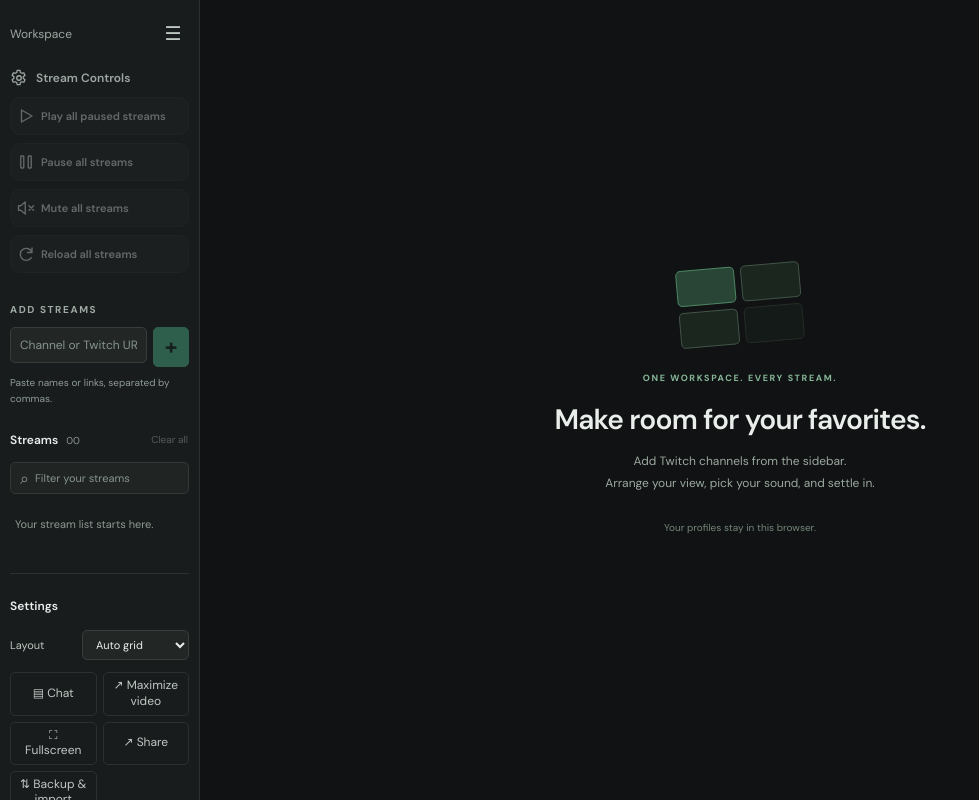
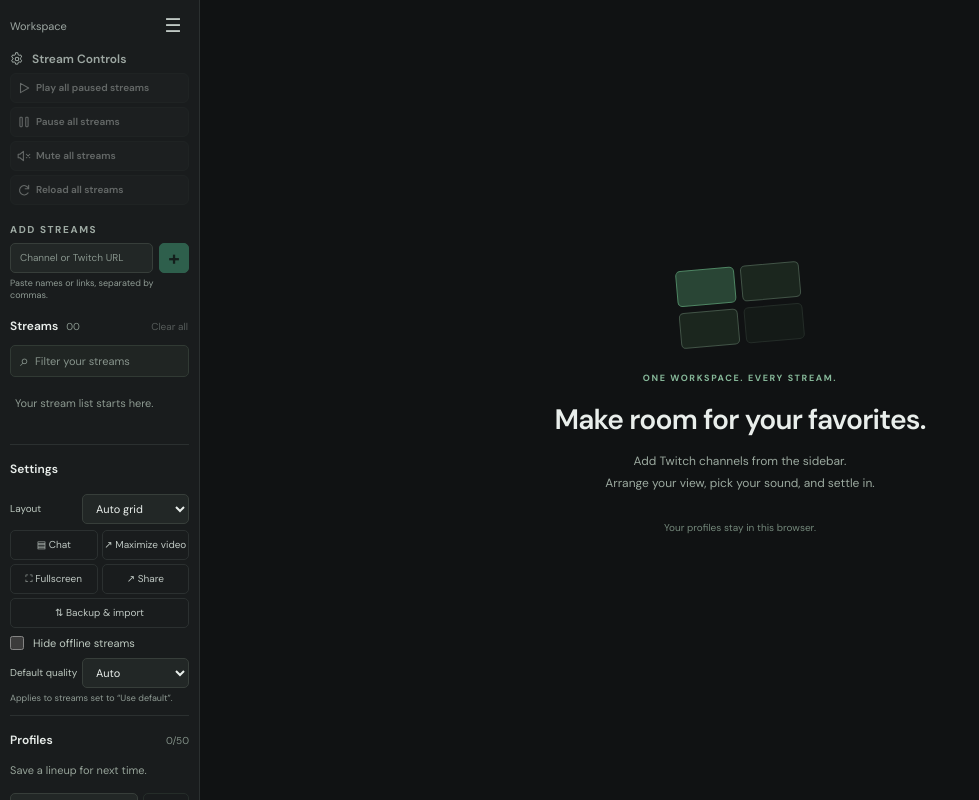
Before and after one commit to Kevin-Mok/twitch-grid, a React (Vite) app: page / in a window 1280 px wide. Shown: the whole page, without its empty margins (0-979 px from the left). Built offline with nearby package versions, Linux system fonts and the light colour scheme.

Commit message:
style: tighten sidebar typography and spacing

```diff
--- a/src/style.css
+++ b/src/style.css
@@ -37,48 +37,49 @@ h1,h2,h3,p { margin-top: 0; }
 small { display: block; font-size: 10px; line-height: 1.5; color: var(--muted); font-weight: 400; }
 .app-shell { height: 100dvh; display: flex; flex-direction: column; overflow: hidden; }
 .sidebar-toggle { font-size: 19px; width: 32px; }
-.sidebar-heading { display: flex; align-items: center; justify-content: space-between; margin-bottom: 16px; font-size: 12px; color: var(--muted); }
+.sidebar-heading { display: flex; align-items: center; justify-content: space-between; margin-bottom: 6px; font-size: 11px; color: var(--muted); }
 .reopen-sidebar { position: fixed; bottom: 8px; left: 8px; z-index: 8; border-color: #46554c; background: #1b231ef2; }
-.settings-actions { display: grid; grid-template-columns: repeat(2, minmax(0, 1fr)); gap: 6px; margin: 12px 0 16px; }
-.settings-actions button { border-color: var(--line); white-space: normal; }
+.settings-actions { display: grid; grid-template-columns: repeat(2, minmax(0, 1fr)); gap: 4px; margin: 6px 0 8px; }
+.settings-actions button { border-color: var(--line); font-size: 10px; padding: 4px; }
+.settings-actions button:last-child { grid-column: 1 / -1; }
 .sidebar-settings > .section-heading { margin-bottom: 10px; }
 .app-body { display: flex; flex: 1; min-height: 0; min-width: 0; position: relative; }
-.sidebar { width: 200px; flex-shrink: 0; display: flex; flex-direction: column; overflow: auto; background: var(--panel); border-right: 1px solid var(--line); padding: 16px 10px 0; scrollbar-width: thin; scrollbar-color: #46554c transparent; }
-.stream-controls { display: grid; gap: 8px; padding-bottom: 24px; }
+.sidebar { width: 200px; flex-shrink: 0; display: flex; flex-direction: column; overflow: auto; background: var(--panel); border-right: 1px solid var(--line); padding: 8px 10px 0; scrollbar-width: thin; scrollbar-color: #46554c transparent; }
+.stream-controls { display: grid; gap: 4px; padding-bottom: 12px; }
 .stream-controls h2 { display: flex; align-items: center; gap: 8px; margin: 0 0 2px; color: var(--muted); font-size: 12px; font-weight: 550; }
-.stream-controls svg { width: 18px; height: 18px; flex-shrink: 0; fill: none; stroke: currentColor; stroke-width: 1.8; stroke-linecap: round; stroke-linejoin: round; }
-.stream-controls button { justify-content: flex-start; gap: 6px; min-height: 38px; padding: 8px 6px; border: 1px solid var(--line); border-radius: 10px; background: #222726; color: #e9eeeb; font-size: 11px; font-weight: 600; white-space: normal; text-align: left; }
+.stream-controls svg { width: 14px; height: 14px; flex-shrink: 0; fill: none; stroke: currentColor; stroke-width: 1.8; stroke-linecap: round; stroke-linejoin: round; }
+.stream-controls button { justify-content: flex-start; gap: 5px; min-height: 30px; padding: 5px 6px; border: 1px solid var(--line); border-radius: 6px; background: #222726; color: #e9eeeb; font-size: 10px; font-weight: 600; white-space: nowrap; text-align: left; }
 .stream-controls button:hover:not(:disabled) { background: #2c3230; border-color: #46554c; }
-.channel-entry { padding-bottom: 19px; }
+.channel-entry { padding-bottom: 10px; }
 .channel-entry label,.eyebrow { color: #9eaaa3; font-size: 10px; letter-spacing: 1.6px; font-weight: 650; }
-.input-action { display: flex; gap: 6px; margin-top: 9px; }
-.input-action input { width: 100%; height: 36px; }
-.input-action button { width: 36px; min-width: 36px; font-size: 22px; }
-.channel-entry p,.sidebar-settings p { color: #8f9b94; font-size: 10px; margin: 8px 0 0; }
+.input-action { display: flex; gap: 6px; margin-top: 5px; }
+.input-action input { width: 100%; height: 30px; font-size: 10px; }
+.input-action button { width: 30px; min-width: 30px; padding: 0; font-size: 20px; }
+.channel-entry p,.sidebar-settings p { color: #8f9b94; font-size: 9px; line-height: 1.4; margin: 4px 0 0; }
 .section-heading { display: flex; align-items: center; justify-content: space-between; min-height: 29px; gap: 7px; }
 .section-heading h2 { font-size: 12px; font-weight: 600; margin: 0; }
 .section-heading h2 span { color: #89978e; font-size: 10px; margin-left: 5px; font-weight: 400; }
 .text-button { font-size: 10px; padding: 4px 0 4px 8px; min-height: 24px; }
-.filter-wrap { display: flex; align-items: center; gap: 6px; border: 1px solid #313a34; background: #202523; border-radius: 5px; padding-left: 9px; color: #8b9890; margin: 8px 0; }
+.filter-wrap { display: flex; align-items: center; gap: 6px; border: 1px solid #313a34; background: #202523; border-radius: 5px; padding-left: 9px; color: #8b9890; margin: 4px 0; }
 .filter-wrap input { width: 100%; border: none; background: transparent; padding-left: 0; font-size: 11px; }
 .channel-list,.profile-list { padding: 0; margin: 0; list-style: none; }
-.channel-list { display: flex; flex-direction: column; gap: 3px; }
-.channel-list li { display: grid; grid-template-columns: 28px minmax(0, 1fr); align-items: center; padding: 7px 2px 7px 6px; gap: 2px 8px; min-width: 0; border-radius: 5px; }
+.channel-list { display: flex; flex-direction: column; gap: 2px; }
+.channel-list li { display: grid; grid-template-columns: 20px minmax(0, 1fr) auto; align-items: center; padding: 3px 0; gap: 4px; min-width: 0; border-radius: 5px; }
 .channel-list li:hover { background: #242b26; }
-.channel-avatar { flex-shrink: 0; display: grid; place-items: center; width: 28px; height: 28px; border-radius: 7px; background: #283b31; color: #99c3ab; font-size: 9px; letter-spacing: .4px; font-weight: 700; }
+.channel-avatar { flex-shrink: 0; display: grid; place-items: center; width: 20px; height: 20px; border-radius: 5px; background: #283b31; color: #99c3ab; font-size: 9px; letter-spacing: .4px; font-weight: 700; }
 .channel-list li:nth-child(3n+2) .channel-avatar { background: #33352e; color: #bfc69c; }
 .channel-list li:nth-child(3n+3) .channel-avatar { background: #2d353b; color: #acbccb; }
-.channel-name { display: block; min-width: 0; flex: 1; text-align: left; padding: 0; overflow: hidden; text-overflow: ellipsis; font-size: 12px; color: #e4ebe6; }
+.channel-name { display: block; min-width: 0; flex: 1; text-align: left; padding: 0; overflow: hidden; text-overflow: ellipsis; font-size: 11px; color: #e4ebe6; }
 .channel-name:hover { background: transparent; color: var(--accent); }
-.channel-name small { font-size: 9px; padding-top: 2px; }
-.channel-actions { display: flex; gap: 0; grid-column: 2; }
-.channel-actions button { padding: 3px; min-height: 26px; width: 19px; font-size: 12px; color: #929e96; }
+.channel-name small { font-size: 9px; padding-top: 0; }
+.channel-actions { display: flex; gap: 0; }
+.channel-actions button { padding: 1px; min-height: 26px; width: 16px; font-size: 12px; color: #929e96; }
 .sidebar-empty { color: #8d9a91; font-size: 11px; margin: 14px 5px 22px; }
-.sidebar-settings { border-top: 1px solid var(--line); border-bottom: 1px solid var(--line); margin: 18px 0 0; padding: 17px 0; }
-.check-label { display: flex; align-items: center; gap: 9px; font-size: 11px; color: #bdc9c0; margin-bottom: 17px; }
-.quality-setting { display: flex; align-items: center; justify-content: space-between; font-size: 11px; gap: 8px; color: #bdc9c0; }
+.sidebar-settings { border-top: 1px solid var(--line); border-bottom: 1px solid var(--line); margin: 10px 0 0; padding: 10px 0; }
+.check-label { display: flex; align-items: center; gap: 9px; font-size: 11px; color: #bdc9c0; margin-bottom: 8px; }
+.quality-setting { display: flex; align-items: center; justify-content: space-between; font-size: 10px; gap: 4px; color: #bdc9c0; }
 .quality-setting select { width: 107px; padding-block: 6px; font-size: 11px; }
-.profiles { padding: 17px 0 20px; }
+.profiles { padding: 10px 0; }
 .muted-label { color: #829087; font-size: 10px; }
 .profiles-help { margin: 7px 0 14px; font-size: 11px; color: #96a399; }
 .profile-list { margin: 8px 0 12px; }
```
Also changed, not shown: plans/sidebar-density.md (added, +28 -0 lines), 4 other files (tests, documents, lock files or other folders).
